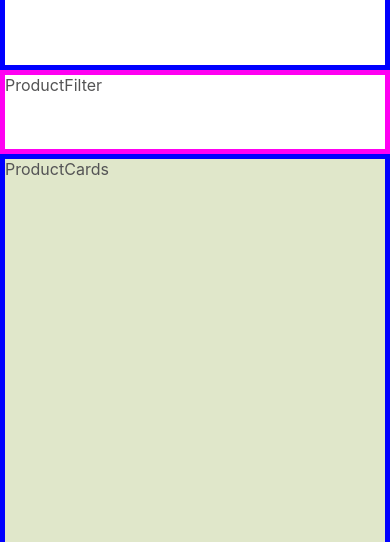
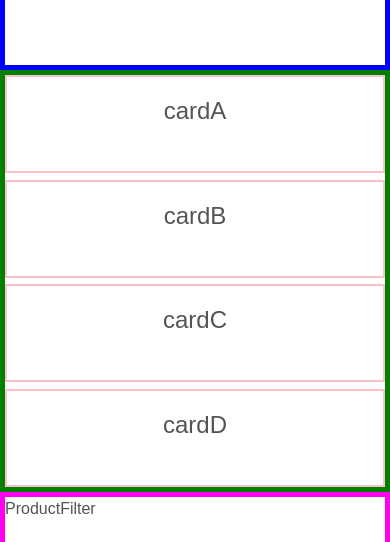
Before and after one commit to LovesPictures/e-commerce-app, a React (Create React App) app: page / in a window 390 px wide. Shown: the part 617-1159 px from the top of the page. Built offline with nearby package versions, Linux system fonts and the light colour scheme.

Commit message:
Addition of BannerGrid

```diff
--- a/src/App.js
+++ b/src/App.js
@@ -2,6 +2,7 @@ import './App.css';
 import {Header} from "./components/Header/Header";
 import {Banner} from "./components/Banner/Banner";
 import {CategoryCards} from "./components/CategoryCards/CategoryCards";
+import {BannerGrid} from "./components/BannerGrid/BannerGrid";
 import {ProductCards} from "./components/ProductCards/ProductCards";
 import {ProductFilter} from "./components/ProductFilter/ProductFilter";
 import {ProductPromo} from "./components/ProductPromo/ProductPromo";
@@ -18,6 +19,7 @@ function App() {
       <Header />
       <Banner/>
       <CategoryCards/>
+      <BannerGrid />
       <ProductFilter/>
       <ProductCards/>
       <ProductPromo />
--- /dev/null
+++ b/src/components/BannerGrid/BannerGrid.css
@@ -0,0 +1,90 @@
+html,
+body {
+  font-family: sans-serif;
+  padding: 0;
+  margin: 0;
+
+  line-height: 1.5;
+  /* color: #29394f; */
+  -webkit-font-smoothing: antialiased;
+  -moz-osx-font-smoothing: grayscale;
+  /* height: 100vh; */
+}
+
+.grid-container {
+  height: 50vh;
+  margin: 0 15%;
+  display: grid;
+  font-size: 1.5rem;
+  grid-gap: 0.4rem;
+  border: 5px solid green;
+
+  /* desktop */
+  grid-template-columns: 1fr 1fr 1fr;
+  grid-template-areas:
+    "cardA    cardC  cardB"
+    "cardA    cardD  cardB";
+}
+
+/* general styling for template */
+.item {
+  /* background: #ffff00; */
+  padding: 1rem;
+  text-align: center;
+  border: 2px solid pink;
+}
+
+.cardA {
+  grid-area: cardA;
+  /* border: 10px solid pink; */
+
+}
+
+.cardB {
+  grid-area: cardB;
+}
+
+.cardC {
+  grid-area: cardC;
+}
+
+.cardD {
+  grid-area: cardD;
+}
+
+/* tablet */
+@media (max-width: 800px) {
+  .grid-container {
+    margin: 0;
+    grid-template-columns: 1fr 2fr 1fr;
+    grid-template-rows:  1fr 1fr;
+    grid-template-areas:
+      "cardA    cardC  cardB"
+      "cardA    cardD  cardB";
+  }
+}
+/* tablet transition between 1080 - 1300? */
+@media (max-width: 1280px) {
+    .grid-container {
+      margin: 0;
+      grid-template-columns: 1fr 2fr 1fr;
+      grid-template-rows: 1fr 1fr;
+      grid-template-areas:
+        "cardA    cardC  cardB"
+        "cardA    cardD  cardB";
+    }
+  }
+
+/* Mobile */
+@media (max-width: 700px) {
+  .grid-container {
+    margin: 0;
+    grid-template-columns: 1fr;
+    grid-template-rows: 1fr 1fr 1fr 1fr;
+    grid-template-areas:
+      "cardA"
+      "cardB"
+      "cardC"
+      "cardD";
+  }
+}
--- /dev/null
+++ b/src/components/BannerGrid/BannerGrid.jsx
@@ -0,0 +1,24 @@
+import React from "react";
+import "./BannerGrid.css";
+
+import "../Section/Section.css";
+
+export const BannerGrid = () => {
+  return (
+    <div className="grid-container">
+    <div className="item cardA">
+      <p>cardA</p>
+    </div>
+    <div className="item cardB">
+      <p>cardB</p>
+    </div>
+
+    <div className="item cardC">
+      <p>cardC</p>
+    </div>
+    <div className="item cardD">
+      <p>cardD</p>
+    </div>
+  </div>
+);
+}
```
